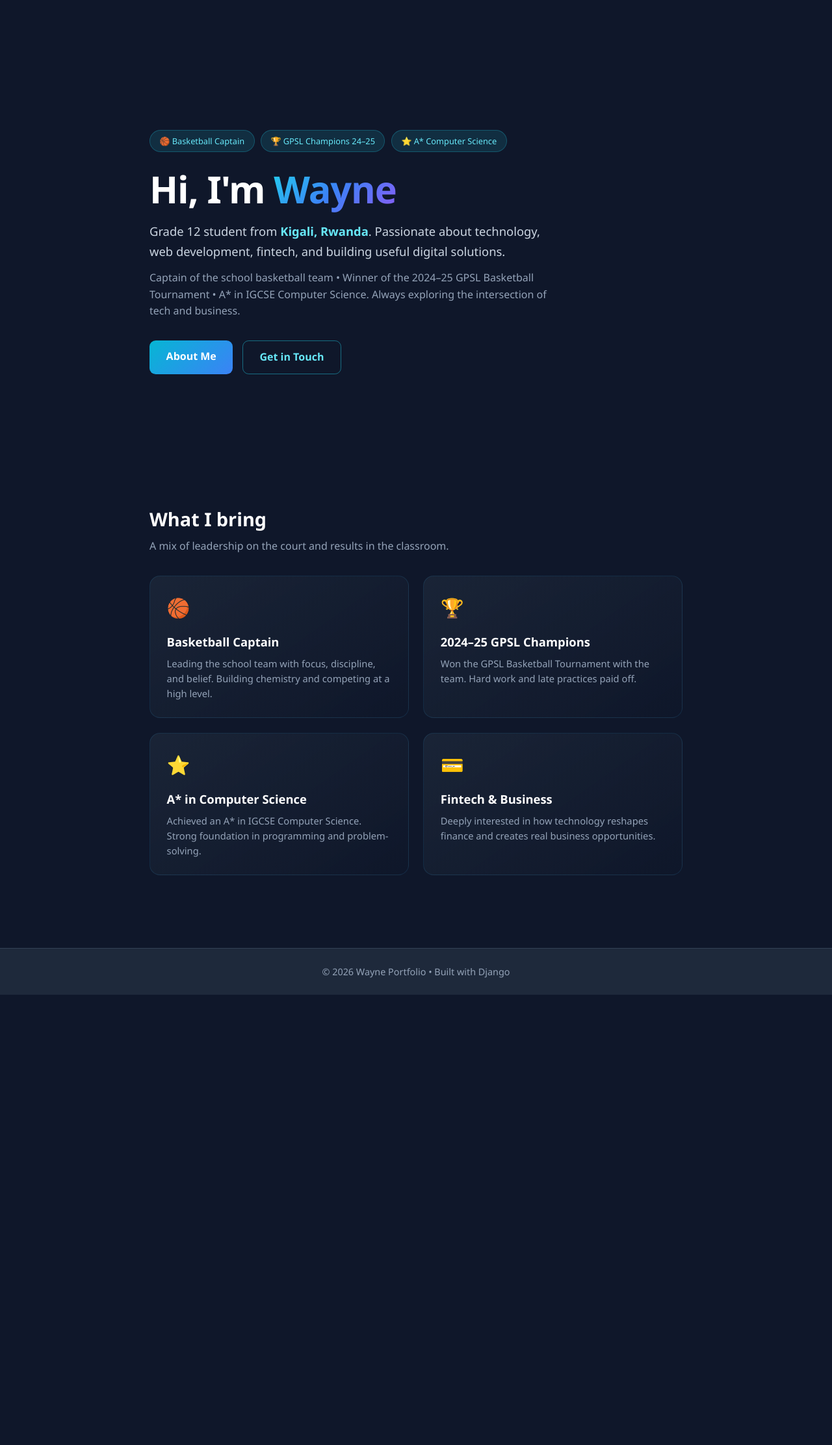
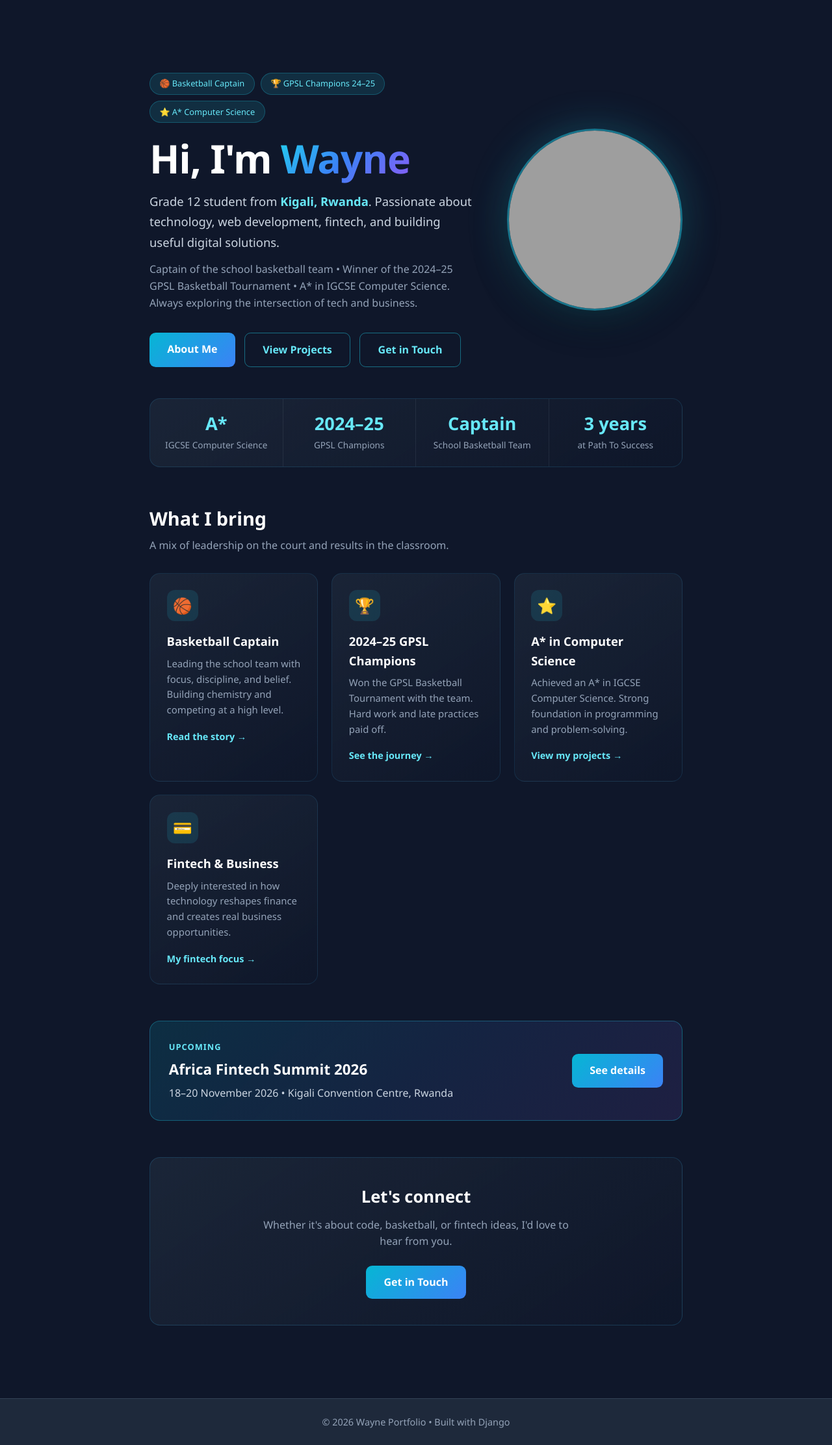
Before and after one commit to waynendahiro1-ux/wayne-portfolio, a Django app: page / in a window 1280 px wide. Shown: the part 69-2293 px from the top of the page at 65% size. Before the commit the page ends 1600 px from the top, so only its background shows below. Run offline with Django 4.2, Linux system fonts and the light colour scheme; grey boxes are pictures that could not be loaded.

Commit message:
Redesign home page with hero photo, stats and summit banner

```diff
--- a/templates/main/home.html
+++ b/templates/main/home.html
@@ -1,30 +1,54 @@
 {% extends 'main/base.html' %}
+{% load static %}
 
 {% block title %}Home | Wayne Portfolio{% endblock %}
 
 {% block content %}
 <style>
-  .hero-section {
-    min-height: 85vh;
+  .home-wrap {
+    max-width: 1100px;
+    margin: 0 auto;
+    padding: 0 1rem;
+  }
+
+  /* ---------- Hero ---------- */
+  .home-hero {
     display: flex;
     align-items: center;
-    justify-content: center;
-    padding: 2rem 1rem;
+    justify-content: space-between;
+    gap: 3rem;
+    padding: 4rem 0 3rem;
   }
 
-  .hero-content {
-    max-width: 820px;
-    width: 100%;
+  .home-hero-text {
+    flex: 1.3;
+    min-width: 0;
   }
 
-  .badge-row {
+  .home-hero-photo-wrap {
+    flex: 0.7;
+    display: flex;
+    justify-content: center;
+  }
+
+  .home-hero-photo {
+    width: 280px;
+    height: 280px;
+    max-width: 100%;
+    border-radius: 50%;
+    object-fit: cover;
+    border: 3px solid rgba(34, 211, 238, 0.5);
+    box-shadow: 0 0 60px rgba(34, 211, 238, 0.25), 0 20px 50px rgba(0, 0, 0, 0.4);
+  }
+
+  .home-badges {
     display: flex;
     flex-wrap: wrap;
     gap: 0.6rem;
-    margin-bottom: 1.5rem;
+    margin-bottom: 1.4rem;
   }
 
-  .badge {
+  .home-badge {
     display: inline-flex;
     align-items: center;
     gap: 0.35rem;
@@ -37,38 +61,38 @@
     border: 1px solid rgba(34, 211, 238, 0.25);
   }
 
-  .hero-title {
-    font-size: clamp(2.4rem, 6vw, 3.6rem);
+  .home-title {
+    font-size: clamp(2.4rem, 6vw, 3.8rem);
     font-weight: 800;
     color: #fff;
     margin-bottom: 1rem;
-    line-height: 1.15;
+    line-height: 1.1;
     letter-spacing: -0.02em;
   }
 
-  .hero-title span {
+  .home-title span {
     background: linear-gradient(135deg, #22d3ee, #3b82f6, #8b5cf6);
     -webkit-background-clip: text;
     -webkit-text-fill-color: transparent;
     background-clip: text;
   }
 
-  .hero-text {
+  .home-lead {
     font-size: 1.15rem;
     color: #cbd5e1;
     line-height: 1.7;
     margin-bottom: 0.8rem;
-    max-width: 640px;
+    max-width: 600px;
   }
 
-  .hero-sub {
+  .home-sub {
     color: #94a3b8;
+    line-height: 1.65;
     margin-bottom: 2rem;
-    max-width: 640px;
-    line-height: 1.6;
+    max-width: 600px;
   }
 
-  .btn-group {
+  .home-btns {
     display: flex;
     flex-wrap: wrap;
     gap: 0.9rem;
@@ -78,7 +102,7 @@
     background: linear-gradient(135deg, #06b6d4, #3b82f6);
     color: white;
     font-weight: 600;
-    padding: 0.75rem 1.6rem;
+    padding: 0.8rem 1.7rem;
     border-radius: 0.6rem;
     text-decoration: none;
     transition: all 0.25s ease;
@@ -95,7 +119,7 @@
     background: transparent;
     color: #67e8f9;
     font-weight: 600;
-    padding: 0.75rem 1.6rem;
+    padding: 0.8rem 1.7rem;
     border-radius: 0.6rem;
     text-decoration: none;
     border: 1px solid rgba(34, 211, 238, 0.45);
@@ -108,32 +132,105 @@
     border-color: #22d3ee;
   }
 
-  /* Achievements preview */
-  .achievements-preview {
-    max-width: 1100px;
-    margin: 0 auto;
-    padding: 3rem 1rem 4rem;
+  @media (max-width: 800px) {
+    .home-hero {
+      flex-direction: column-reverse;
+      text-align: center;
+      gap: 2rem;
+      padding: 2.5rem 0 2rem;
     }
 
-  .section-heading {
+    .home-hero-photo {
+      width: 200px;
+      height: 200px;
+    }
+
+    .home-badges,
+    .home-btns {
+      justify-content: center;
+    }
+
+    .home-lead,
+    .home-sub {
+      margin-left: auto;
+      margin-right: auto;
+    }
+  }
+
+  /* ---------- Stats strip ---------- */
+  .home-stats {
+    display: grid;
+    grid-template-columns: repeat(4, 1fr);
+    background: linear-gradient(145deg, rgba(30, 41, 59, 0.75), rgba(15, 23, 42, 0.9));
+    border: 1px solid rgba(56, 189, 248, 0.15);
+    border-radius: 1rem;
+    margin-bottom: 3.5rem;
+  }
+
+  .home-stat {
+    padding: 1.4rem 1rem;
+    text-align: center;
+    border-right: 1px solid rgba(148, 163, 184, 0.12);
+  }
+
+  .home-stat:last-child {
+    border-right: none;
+  }
+
+  .home-stat-value {
+    font-size: 1.7rem;
+    font-weight: 800;
+    color: #67e8f9;
+    line-height: 1.2;
+  }
+
+  .home-stat-label {
+    color: #94a3b8;
+    font-size: 0.85rem;
+    margin-top: 0.3rem;
+  }
+
+  @media (max-width: 700px) {
+    .home-stats {
+      grid-template-columns: repeat(2, 1fr);
+    }
+
+    .home-stat:nth-child(2) {
+      border-right: none;
+    }
+
+    .home-stat:nth-child(-n+2) {
+      border-bottom: 1px solid rgba(148, 163, 184, 0.12);
+    }
+  }
+
+  /* ---------- Section headings ---------- */
+  .home-section {
+    margin-bottom: 3.5rem;
+  }
+
+  .home-heading {
     font-size: 1.8rem;
     font-weight: 700;
     color: #fff;
     margin-bottom: 0.4rem;
   }
 
-  .section-sub {
+  .home-heading-sub {
     color: #94a3b8;
-    margin-bottom: 2rem;
+    margin-bottom: 1.8rem;
   }
 
-  .cards-grid {
+  /* ---------- Cards ---------- */
+  .home-cards {
     display: grid;
-    grid-template-columns: repeat(auto-fit, minmax(260px, 1fr));
-    gap: 1.4rem;
+    grid-template-columns: repeat(auto-fit, minmax(240px, 1fr));
+    gap: 1.3rem;
   }
 
-  .info-card {
+  .home-card {
+    display: block;
+    text-decoration: none;
     background: linear-gradient(145deg, rgba(30, 41, 59, 0.75), rgba(15, 23, 42, 0.9));
     border: 1px solid rgba(56, 189, 248, 0.12);
     border-radius: 1rem;
@@ -141,87 +238,210 @@
     transition: all 0.3s ease;
   }
 
-  .info-card:hover {
-    border-color: rgba(56, 189, 248, 0.3);
+  .home-card:hover {
+    border-color: rgba(56, 189, 248, 0.35);
     transform: translateY(-4px);
     box-shadow: 0 12px 30px rgba(34, 211, 238, 0.08);
   }
 
-  .info-card .icon {
-    font-size: 1.8rem;
-    margin-bottom: 0.9rem;
+  .home-card-icon {
+    width: 48px;
+    height: 48px;
+    border-radius: 12px;
+    background: rgba(34, 211, 238, 0.12);
+    display: flex;
+    align-items: center;
+    justify-content: center;
+    font-size: 1.5rem;
+    margin-bottom: 1rem;
   }
 
-  .info-card h3 {
+  .home-card h3 {
     color: #fff;
     font-size: 1.15rem;
     font-weight: 600;
     margin-bottom: 0.5rem;
   }
 
-  .info-card p {
+  .home-card p {
     color: #94a3b8;
-    font-size: 0.92rem;
-    line-height: 1.55;
+    font-size: 0.93rem;
+    line-height: 1.6;
+    margin: 0 0 1rem;
+  }
+
+  .home-card-link {
+    color: #67e8f9;
+    font-size: 0.9rem;
+    font-weight: 600;
+  }
+
+  /* ---------- Summit banner ---------- */
+  .home-summit {
+    display: flex;
+    align-items: center;
+    justify-content: space-between;
+    gap: 1.5rem;
+    flex-wrap: wrap;
+    background: linear-gradient(135deg, rgba(6, 182, 212, 0.15), rgba(59, 130, 246, 0.12), rgba(139, 92, 246, 0.12));
+    border: 1px solid rgba(34, 211, 238, 0.3);
+    border-radius: 1rem;
+    padding: 1.8rem;
+    margin-bottom: 3.5rem;
+  }
+
+  .home-summit-tag {
+    color: #67e8f9;
+    font-size: 0.8rem;
+    font-weight: 700;
+    letter-spacing: 0.08em;
+    text-transform: uppercase;
+    margin-bottom: 0.4rem;
+  }
+
+  .home-summit h2 {
+    color: #fff;
+    font-size: 1.4rem;
+    font-weight: 700;
+    margin-bottom: 0.4rem;
+  }
+
+  .home-summit p {
+    color: #cbd5e1;
     margin: 0;
+    line-height: 1.6;
+  }
+
+  /* ---------- Bottom CTA ---------- */
+  .home-cta {
+    background: linear-gradient(145deg, rgba(30, 41, 59, 0.8), rgba(15, 23, 42, 0.95));
+    border: 1px solid rgba(56, 189, 248, 0.18);
+    border-radius: 1rem;
+    padding: 2.5rem 1.5rem;
+    text-align: center;
+    margin-bottom: 4rem;
+  }
+
+  .home-cta h2 {
+    color: #fff;
+    font-size: 1.6rem;
+    font-weight: 700;
+    margin-bottom: 0.6rem;
+  }
+
+  .home-cta p {
+    color: #94a3b8;
+    max-width: 480px;
+    margin: 0 auto 1.5rem;
+    line-height: 1.6;
   }
 </style>
 
+<div class="home-wrap">
+
   <!-- Hero -->
-<section class="hero-section">
-  <div class="hero-content">
-    <div class="badge-row">
-      <span class="badge">🏀 Basketball Captain</span>
-      <span class="badge">🏆 GPSL Champions 24–25</span>
-      <span class="badge">⭐ A* Computer Science</span>
+  <section class="home-hero">
+    <div class="home-hero-text">
+      <div class="home-badges">
+        <span class="home-badge">🏀 Basketball Captain</span>
+        <span class="home-badge">🏆 GPSL Champions 24–25</span>
+        <span class="home-badge">⭐ A* Computer Science</span>
       </div>
 
-    <h1 class="hero-title">Hi, I'm <span>Wayne</span></h1>
+      <h1 class="home-title">Hi, I'm <span>Wayne</span></h1>
 
-    <p class="hero-text">
+      <p class="home-lead">
         Grade 12 student from <strong style="color:#67e8f9;">Kigali, Rwanda</strong>. Passionate about technology, web development, fintech, and building useful digital solutions.
       </p>
 
-    <p class="hero-sub">
+      <p class="home-sub">
         Captain of the school basketball team • Winner of the 2024–25 GPSL Basketball Tournament • A* in IGCSE Computer Science. Always exploring the intersection of tech and business.
       </p>
 
-    <div class="btn-group">
+      <div class="home-btns">
         <a href="{% url 'about' %}" class="btn-primary">About Me</a>
+        <a href="{% url 'projects' %}" class="btn-secondary">View Projects</a>
         <a href="{% url 'contact' %}" class="btn-secondary">Get in Touch</a>
       </div>
     </div>
+
+    <div class="home-hero-photo-wrap">
+      <img src="{% static 'main/gallery/wayne.jpg' %}" alt="Wayne Ndahiro Imena" class="home-hero-photo">
+    </div>
   </section>
 
-<!-- Quick highlights -->
-<section class="achievements-preview">
-  <h2 class="section-heading">What I bring</h2>
-  <p class="section-sub">A mix of leadership on the court and results in the classroom.</p>
+  <!-- Stats strip -->
+  <section class="home-stats">
+    <div class="home-stat">
+      <div class="home-stat-value">A*</div>
+      <div class="home-stat-label">IGCSE Computer Science</div>
+    </div>
+    <div class="home-stat">
+      <div class="home-stat-value">2024–25</div>
+      <div class="home-stat-label">GPSL Champions</div>
+    </div>
+    <div class="home-stat">
+      <div class="home-stat-value">Captain</div>
+      <div class="home-stat-label">School Basketball Team</div>
+    </div>
+    <div class="home-stat">
+      <div class="home-stat-value">3 years</div>
+      <div class="home-stat-label">at Path To Success</div>
+    </div>
+  </section>
 
-  <div class="cards-grid">
-    <div class="info-card">
-      <div class="icon">🏀</div>
+  <!-- What I bring -->
+  <section class="home-section">
+    <h2 class="home-heading">What I bring</h2>
+    <p class="home-heading-sub">A mix of leadership on the court and results in the classroom.</p>
+
+    <div class="home-cards">
+      <a href="{% url 'basketball' %}" class="home-card">
+        <div class="home-card-icon">🏀</div>
         <h3>Basketball Captain</h3>
         <p>Leading the school team with focus, discipline, and belief. Building chemistry and competing at a high level.</p>
-    </div>
+        <span class="home-card-link">Read the story →</span>
+      </a>
 
-    <div class="info-card">
-      <div class="icon">🏆</div>
+      <a href="{% url 'basketball' %}" class="home-card">
+        <div class="home-card-icon">🏆</div>
         <h3>2024–25 GPSL Champions</h3>
         <p>Won the GPSL Basketball Tournament with the team. Hard work and late practices paid off.</p>
-    </div>
+        <span class="home-card-link">See the journey →</span>
+      </a>
 
-    <div class="info-card">
-      <div class="icon">⭐</div>
+      <a href="{% url 'projects' %}" class="home-card">
+        <div class="home-card-icon">⭐</div>
         <h3>A* in Computer Science</h3>
         <p>Achieved an A* in IGCSE Computer Science. Strong foundation in programming and problem-solving.</p>
-    </div>
+        <span class="home-card-link">View my projects →</span>
+      </a>
 
-    <div class="info-card">
-      <div class="icon">💳</div>
+      <a href="{% url 'fintech' %}" class="home-card">
+        <div class="home-card-icon">💳</div>
         <h3>Fintech & Business</h3>
         <p>Deeply interested in how technology reshapes finance and creates real business opportunities.</p>
-    </div>
+        <span class="home-card-link">My fintech focus →</span>
+      </a>
     </div>
   </section>
+
+  <!-- Summit banner -->
+  <section class="home-summit">
+    <div>
+      <div class="home-summit-tag">Upcoming</div>
+      <h2>Africa Fintech Summit 2026</h2>
+      <p>18–20 November 2026 • Kigali Convention Centre, Rwanda</p>
+    </div>
+    <a href="{% url 'fintech' %}" class="btn-primary">See details</a>
+  </section>
+
+  <!-- Bottom CTA -->
+  <section class="home-cta">
+    <h2>Let's connect</h2>
+    <p>Whether it's about code, basketball, or fintech ideas, I'd love to hear from you.</p>
+    <a href="{% url 'contact' %}" class="btn-primary">Get in Touch</a>
+  </section>
+
+</div>
 {% endblock %}
```
Lines whose indentation alone changed are shown as unchanged.
